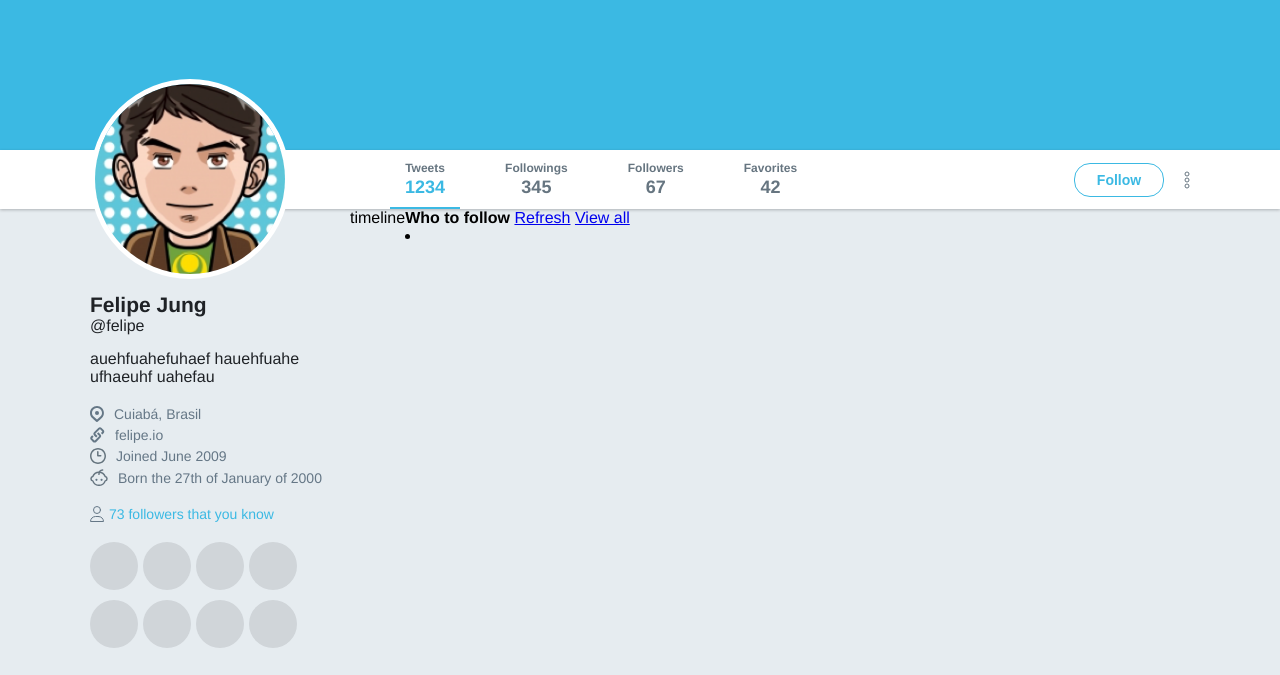
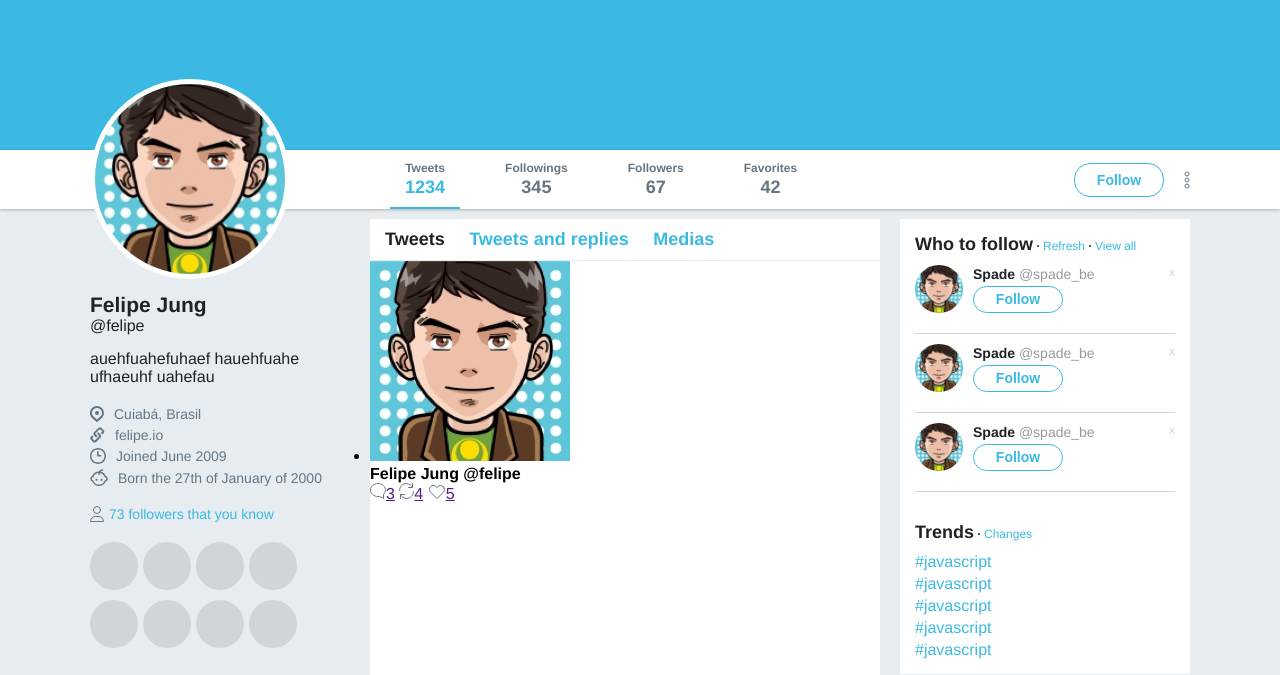
Before and after one commit to Felibread/gostack-bonus-flexbox, a plain HTML site: page index.html in a window 1280 px wide. Shown: the part 276-951 px from the top of the page. Drawn offline with Linux system fonts and the light colour scheme; files whose address does not match are found by name.

Commit message:
Continuing project

```diff
--- a/index.html
+++ b/index.html
@@ -116,7 +116,29 @@
         </div>
       </aside>
 
-      <section class="timeline">timeline</section>
+      <section class="timeline">
+        <nav>
+          <a href="" class="active">Tweets</a>
+          <a href="">Tweets and replies</a>
+          <a href="">Medias</a>
+        </nav>
+
+        <ul class="tweets">
+          <li>
+            <img src="/images/avatar.png" alt="avatar" />
+            <div class="info">
+              <strong>Felipe Jung <span>@felipe</span></strong>
+              <div class="actions">
+                <a href=""
+                  ><img src="/images/comments.svg" alt="comments" />3</a
+                >
+                <a href=""><img src="/images/retweet.svg" alt="retweet" />4</a>
+                <a href=""><img src="/images/like.svg" alt="like" />5</a>
+              </div>
+            </div>
+          </li>
+        </ul>
+      </section>
       <aside class="widgets">
         <div class="widget follow">
           <div class="title">
@@ -125,12 +147,55 @@
             <a href="#">View all</a>
           </div>
 
-          <u>
-            <li></li>
-          </u>
+          <ul>
+            <li>
+              <div class="profile">
+                <img src="/images/avatar.png" alt="Avatar" />
+                <div class="info">
+                  <strong>Spade <span>@spade_be</span></strong>
+                  <button>Follow</button>
+                </div>
+              </div>
+              <a href="">x</a>
+            </li>
+            <li>
+              <div class="profile">
+                <img src="/images/avatar.png" alt="Avatar" />
+                <div class="info">
+                  <strong>Spade <span>@spade_be</span></strong>
+                  <button>Follow</button>
+                </div>
+              </div>
+              <a href="">x</a>
+            </li>
+            <li>
+              <div class="profile">
+                <img src="/images/avatar.png" alt="Avatar" />
+                <div class="info">
+                  <strong>Spade <span>@spade_be</span></strong>
+                  <button>Follow</button>
+                </div>
+              </div>
+              <a href="">x</a>
+            </li>
+          </ul>
         </div>
 
-        <div class="widget trends"></div>
+        <div class="widget trends">
+          <div class="top">
+            <strong class="title">Trends</strong>
+            <a href="#">Changes</a>
+          </div>
+          <div class="list">
+            <ul>
+              <li>#javascript</li>
+              <li>#javascript</li>
+              <li>#javascript</li>
+              <li>#javascript</li>
+              <li>#javascript</li>
+            </ul>
+          </div>
+        </div>
       </aside>
     </div>
   </body>
--- a/style.css
+++ b/style.css
@@ -6,12 +6,13 @@
 
 body {
   background: #e6ecf0;
-  font-family: 'Helvetica Neue', 'Helvetica', Arial, sans-serif;
+  font-family: "Helvetica Neue", "Helvetica", Arial, sans-serif;
   text-rendering: optimizeLegibility !important;
   -webkit-font-smoothing: antialiased !important;
 }
 
-input, button {
+input,
+button {
   outline: 0;
   background: none;
 }
@@ -71,7 +72,7 @@ header#main-header div.side input {
   border-radius: 16px;
   color: #667581;
   font-size: 12px;
-  background: #f5f8fa url('/images/search.svg') no-repeat 190px center;
+  background: #f5f8fa url("/images/search.svg") no-repeat 190px center;
 }
 
 header#main-header div.side img {
@@ -283,3 +284,183 @@ div.wrapper-content aside.profile .images ul li {
   flex-shrink: 0;
   margin: 0 5px 5px 0;
 }
+
+div.wrapper-content .timeline {
+  flex: 1;
+  background: #fff;
+  margin: 10px 20px;
+}
+
+div.wrapper-content .timeline nav {
+  border-bottom: 1px solid #e6ecf0;
+  padding: 10px 15px;
+}
+
+div.wrapper-content .timeline nav a {
+  text-decoration: none;
+  color: #3bb9e3;
+  font-size: 18px;
+  font-weight: bold;
+  margin-left: 20px;
+}
+
+div.wrapper-content .timeline nav a:first-child {
+  margin: 0;
+}
+
+div.wrapper-content .timeline nav a.active {
+  color: #1f2226;
+}
+
+div.wrapper-content .timeline nav ul.tweets {
+  list-style: none;
+}
+
+div.wrapper-content .timeline nav ul.tweets li {
+  border-bottom: 1px;
+}
+
+div.wrapper-content aside.widgets {
+  width: 290px;
+  margin-top: 10px;
+}
+
+div.wrapper-content aside.widgets .widget {
+  background: #fff;
+  padding: 15px;
+}
+
+div.wrapper-content aside.widgets .widget .title {
+  display: flex;
+  align-items: baseline;
+}
+
+div.wrapper-content aside.widgets .widget strong {
+  font-size: 18px;
+  color: #1f2226;
+}
+
+div.wrapper-content aside.widgets .widget .title a {
+  color: #3bb9e3;
+  font-size: 12px;
+  text-decoration: none;
+  position: relative;
+  padding-left: 10px;
+}
+
+div.wrapper-content aside.widgets .widget .title a::before {
+  content: "";
+  width: 2px;
+  height: 2px;
+  border-radius: 50%;
+  background: #222;
+  margin-right: 5px;
+  position: absolute;
+  left: 4px;
+  top: 6px;
+}
+
+div.wrapper-content aside.widgets .follow ul {
+  list-style: none;
+  margin-top: 10px;
+}
+
+div.wrapper-content aside.widgets .follow ul li {
+  display: flex;
+  justify-content: space-between;
+  border-bottom: 1px solid #ccd6dd;
+  margin-bottom: 10px;
+}
+
+div.wrapper-content aside.widgets .follow ul li:last-child {
+  margin-bottom: 0;
+  padding-bottom: 0;
+}
+
+div.wrapper-content aside.widgets .follow ul li .profile {
+  display: flex;
+  align-items: center;
+  padding-bottom: 10px;
+  margin-bottom: 10px;
+}
+
+div.wrapper-content aside.widgets .follow ul li .profile img {
+  width: 48px;
+  height: 48px;
+  border-radius: 50%;
+}
+
+div.wrapper-content aside.widgets .follow ul li .profile .info {
+  margin-left: 10px;
+  display: flex;
+  flex-direction: column;
+}
+
+div.wrapper-content aside.widgets .follow ul li .profile .info strong {
+  font-size: 14px;
+  color: #1f2326;
+}
+
+div.wrapper-content aside.widgets .follow ul li .profile .info strong span {
+  font-weight: normal;
+  color: #9a9a9a;
+}
+
+div.wrapper-content aside.widgets .follow ul li .profile .info button {
+  height: 27px;
+  margin-top: 4px;
+  display: flex;
+  align-items: center;
+  justify-content: center;
+  width: 90px;
+  font-weight: bold;
+  font-size: 14px;
+  color: #3bb9e3;
+  border: 1px solid #3bb9e3;
+  border-radius: 16px;
+}
+
+div.wrapper-content aside.widgets .follow ul li > a {
+  color: #ccd6dd;
+  text-decoration: none;
+  font-size: 12px;
+}
+
+div.wrapper-content aside.widgets .trends .top {
+  display: flex;
+  align-items: baseline;
+}
+
+div.wrapper-content aside.widgets .trends .top .title {
+  font-size: 18px;
+  color: #1f2226;
+}
+
+div.wrapper-content aside.widgets .trends .top a {
+  color: #3bb9e3;
+  font-size: 12px;
+  text-decoration: none;
+  position: relative;
+  padding-left: 10px;
+}
+
+div.wrapper-content aside.widgets .trends a::before {
+  content: "";
+  width: 2px;
+  height: 2px;
+  border-radius: 50%;
+  background: #222;
+  margin-right: 5px;
+  position: absolute;
+  left: 4px;
+  top: 6px;
+}
+
+div.wrapper-content aside.widgets .trends .list {
+  margin-top: 10px;
+}
+div.wrapper-content aside.widgets .trends .list ul li {
+  list-style: none;
+  color: #3bb9e3;
+  margin-top: 4px;
+}
```
